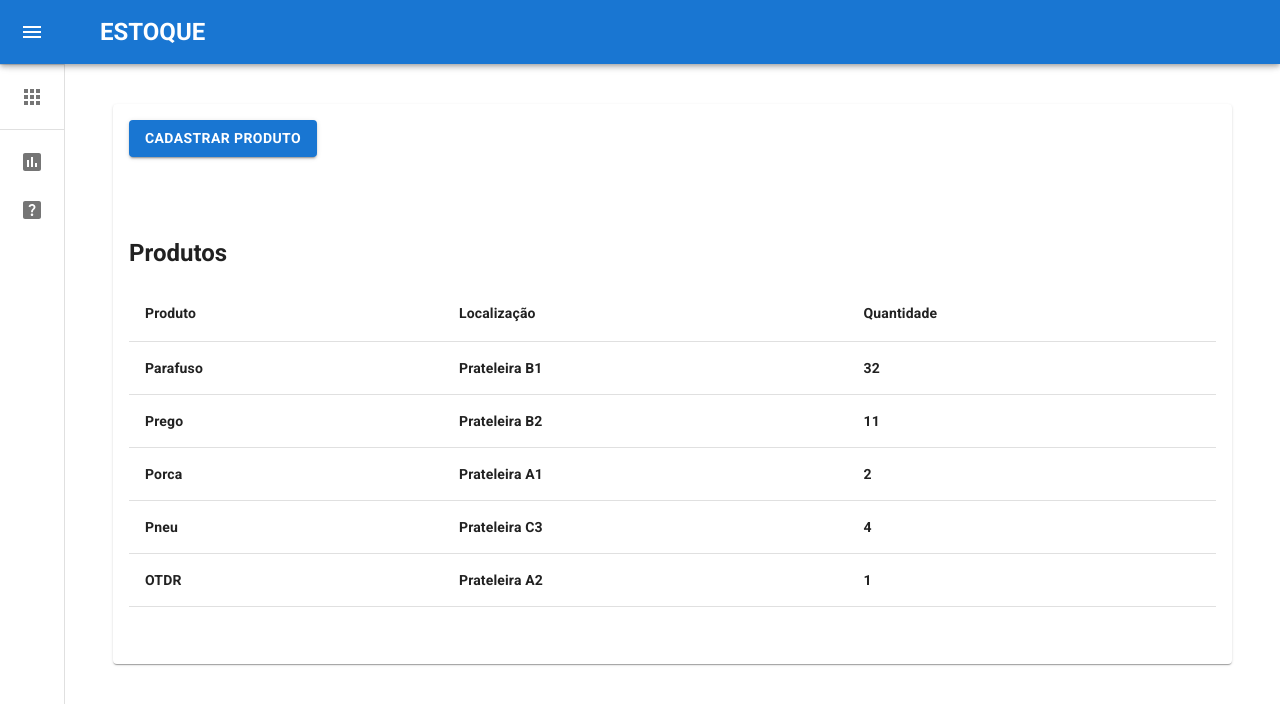
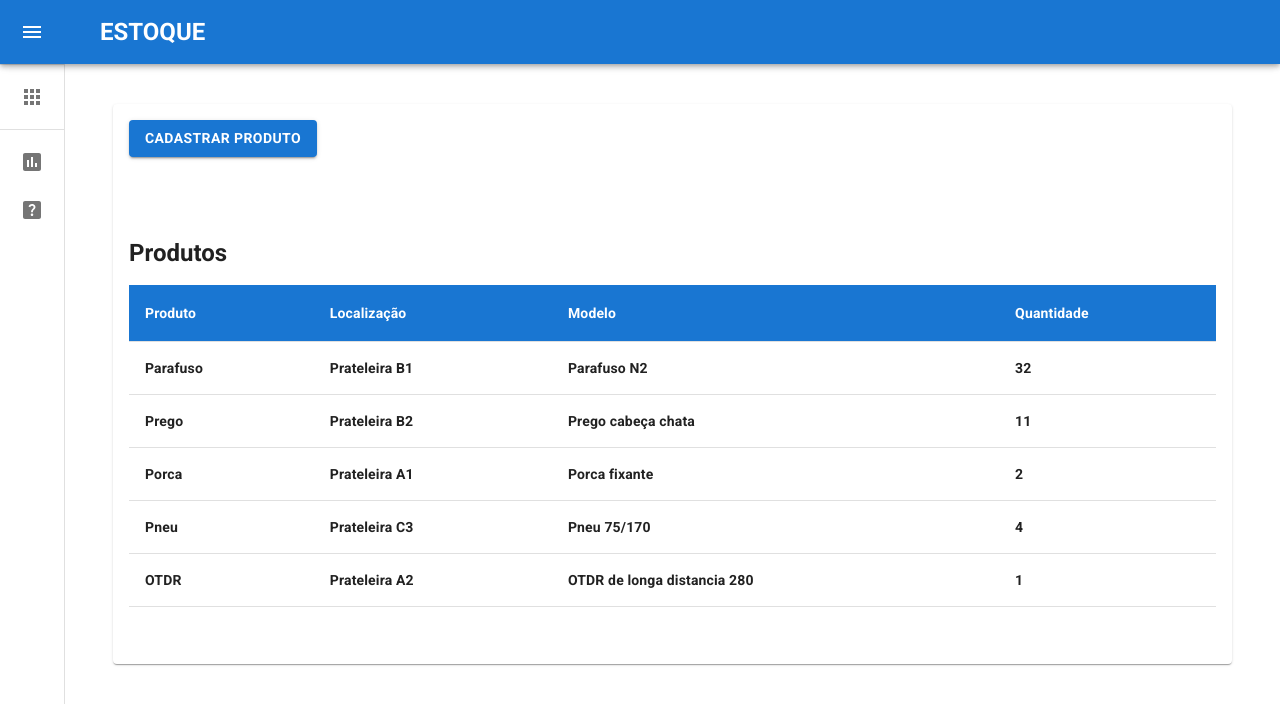
Before and after one commit to Luaxlz/inventory-management, a Next.js app: page /products in a window 1280 px wide. Shown: the top 704 px of the page. Built offline with nearby package versions, Linux system fonts and the light colour scheme.

Commit message:
fix: Box component wasnt loading styles

```diff
--- a/src/components/Product/ProductTable.jsx
+++ b/src/components/Product/ProductTable.jsx
@@ -1,5 +1,4 @@
 import {
-  Box,
   Table,
   TableBody,
   TableCell,
@@ -7,6 +6,8 @@ import {
   TableRow,
   Typography,
 } from "@mui/material";
+
+import { Box } from "@mui/system";
 
 export const ProductTable = ({ products, handleProductSelect }) => {
   const handleProductClick = (product) => {
@@ -18,21 +19,33 @@ export const ProductTable = ({ products, handleProductSelect }) => {
       {products?.length > 0 ? (
         <Table>
           <TableHead>
-            <TableRow>
-              <TableCell sortDirection="asc">Produto</TableCell>
-              <TableCell>Localização</TableCell>
-              <TableCell>Quantidade</TableCell>
+            <TableRow sx={{ background: "#1976D2" }}>
+              <TableCell sx={{ color: "#fff", fontWeight: "bold" }}>
+                Produto
+              </TableCell>
+              <TableCell sx={{ color: "#fff", fontWeight: "bold" }}>
+                Localização
+              </TableCell>
+              <TableCell sx={{ color: "#fff", fontWeight: "bold" }}>
+                Modelo
+              </TableCell>
+              <TableCell sx={{ color: "#fff", fontWeight: "bold" }}>
+                Quantidade
+              </TableCell>
             </TableRow>
           </TableHead>
           <TableBody>
-            {products.map((product) => (
+            {products.map((product, i) => (
               <TableRow
                 hover
                 key={product.id}
-                sx={{ "&:hover": { cursor: "pointer" } }}
+                sx={{
+                  "&:hover": { cursor: "pointer" },
+                }}
                 onClick={() => handleProductClick(product)}>
                 <TableCell>{product.name}</TableCell>
                 <TableCell>{product.inventoryLocation}</TableCell>
+                <TableCell>{product.model}</TableCell>
                 <TableCell>{product.quantity}</TableCell>
               </TableRow>
             ))}
```
